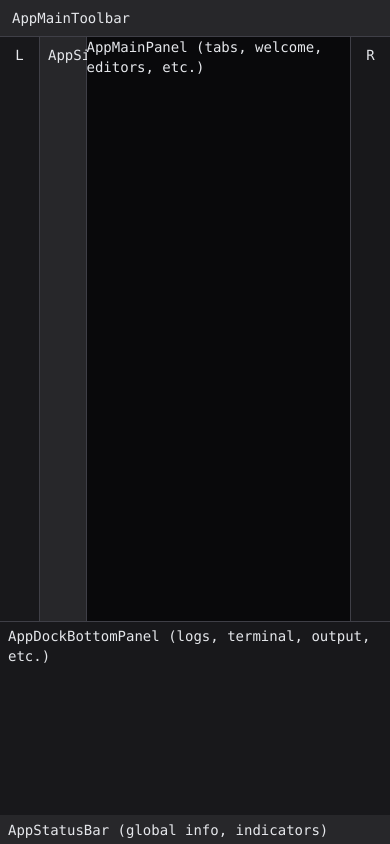
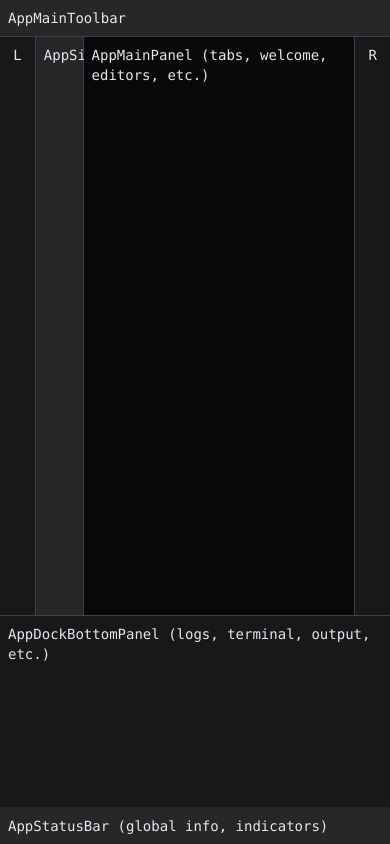
Before and after one commit to NekoOs/shimp, a Vue app: page / in a window 390 px wide. Built offline with nearby package versions, Linux system fonts and the light colour scheme.

Commit message:
Refines layout and styling for UI consistency
Adjusts component structures and spacing for a cleaner, more cohesive user interface. Updates panel classes, padding, and border styles to improve visual clarity and layout responsiveness.

```diff
--- a/src/components/App.vue
+++ b/src/components/App.vue
@@ -19,13 +19,14 @@ import AppMainPanel from './AppMainPanel.vue'
       class="flex-1 overflow-hidden"
     >
       <!-- Main horizontal layout -->
-      <SplitterPanel :min-size="40">
-        <div class="flex h-full">
+      <SplitterPanel
+        :min-size="40"
+        class="flex h-full"
+      >
         <AppToolWindowBarLeft />
 
         <SplitterGroup
           direction="horizontal"
-            class="flex-1"
         >
           <SplitterPanel
             :min-size="10"
@@ -53,7 +54,6 @@ import AppMainPanel from './AppMainPanel.vue'
         </SplitterGroup>
 
         <AppToolWindowBarRight />
-        </div>
       </SplitterPanel>
 
       <SplitterResizeHandle />
--- a/src/components/AppDockBottomPanel.vue
+++ b/src/components/AppDockBottomPanel.vue
@@ -2,7 +2,7 @@
 </script>
 
 <template>
-  <div class="bg-zinc-900 border-t border-zinc-700 px-2 py-1 h-full">
+  <div class="bg-zinc-900 border-t border-zinc-700 p-2 h-full">
     AppDockBottomPanel (logs, terminal, output, etc.)
   </div>
 </template>
--- a/src/components/AppMainPanel.vue
+++ b/src/components/AppMainPanel.vue
@@ -2,5 +2,7 @@
 </script>
 
 <template>
-  <div>AppMainPanel (tabs, welcome, editors, etc.)</div>
+  <div class="p-2">
+    AppMainPanel (tabs, welcome, editors, etc.)
+  </div>
 </template>
--- a/src/components/AppMainToolbar.vue
+++ b/src/components/AppMainToolbar.vue
@@ -2,7 +2,7 @@
 </script>
 
 <template>
-  <div class="bg-zinc-800 border-b border-zinc-700 px-3 py-2">
+  <div class="bg-zinc-800 border-b border-zinc-700 p-2">
     AppMainToolbar
   </div>
 </template>
--- a/src/components/AppStatusBar.vue
+++ b/src/components/AppStatusBar.vue
@@ -2,7 +2,7 @@
 </script>
 
 <template>
-  <div class="bg-zinc-800 border-t border-zinc-800 px-2 py-1">
+  <div class="bg-zinc-800 border-t border-zinc-800 p-2">
     AppStatusBar (global info, indicators)
   </div>
 </template>
```
Lines whose indentation alone changed are shown as unchanged.
